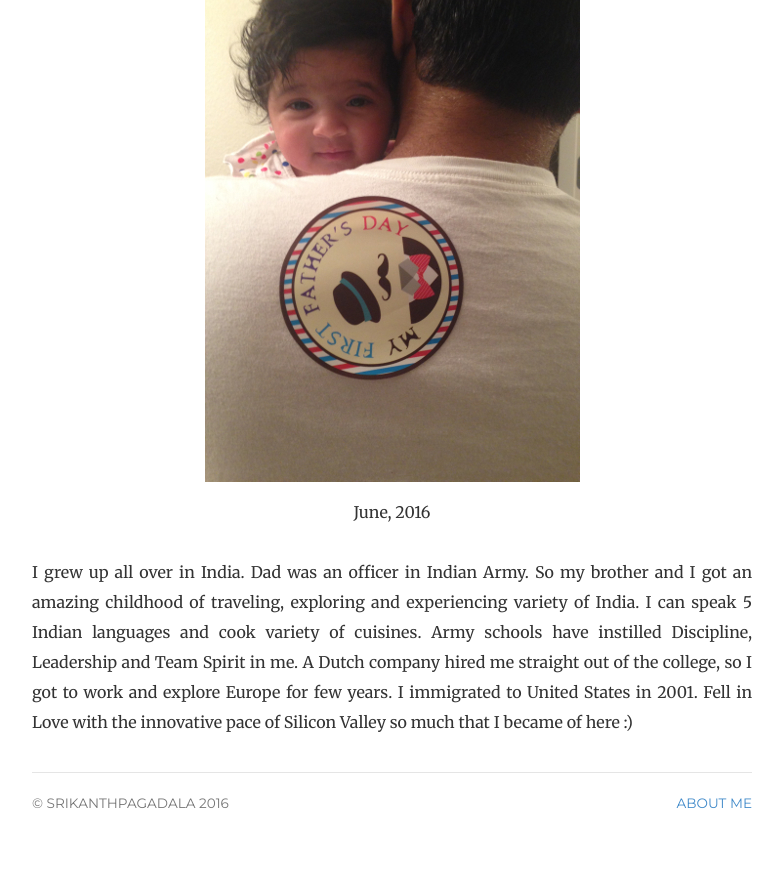
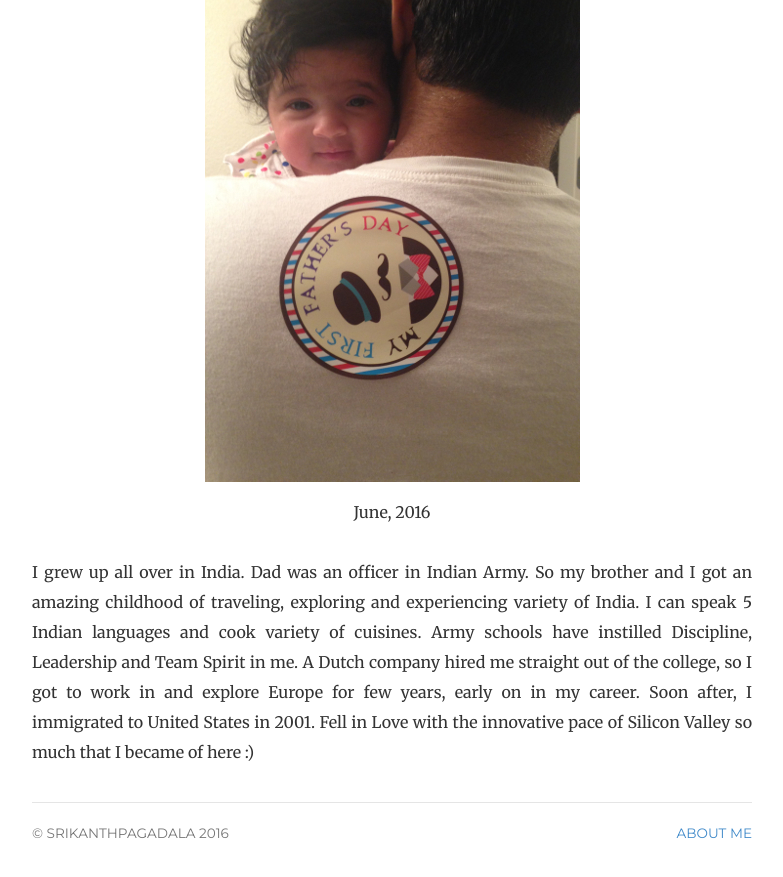
Before and after one commit to srikanthpagadala/srikanthpagadala.github.io, a Jekyll site: the page built from about/index.html, in a window 1280 px wide and 900 px high, scrolled down 1255 px. Shown: the top 877 px of the window, without its empty margins (248-1031 px from the left). Built offline with Jekyll 4.4.1, drawn with Linux system fonts in a browser that asks for light colours.

Commit message:
updated about.me section

```diff
--- a/about/index.html
+++ b/about/index.html
@@ -24,9 +24,9 @@ description: The personal website for Srikanth Pagadala, a Hacker and Futurist l
     <p>
     	I grew up all over in India. Dad was an officer in Indian Army. So my brother and I got an amazing childhood of traveling,
     	exploring and experiencing variety of India. I can speak 5 Indian languages and cook variety of cuisines. Army schools have
-    	instilled Discipline, Leadership and Team Spirit in me. A Dutch company hired me straight out of the college, so I got to work
-    	and explore Europe for few years. I immigrated to United States in 2001. Fell in Love with the innovative pace of Silicon Valley
-    	so much that I became of here :)
+    	instilled Discipline, Leadership and Team Spirit in me. A Dutch company hired me straight out of the college, so I got to work in
+    	and explore Europe for few years, early on in my career. Soon after, I immigrated to United States in 2001. Fell in Love
+    	with the innovative pace of Silicon Valley so much that I became of here :)
     </p>
 
   </div>
```
